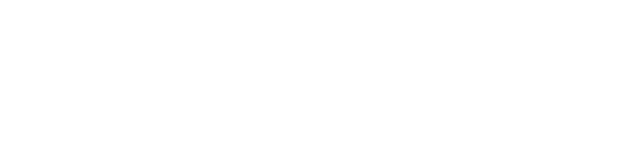
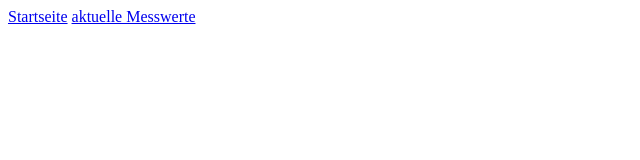
Before and after one commit to MeteoTyrol/MeteoTyrol.github.io, a plain HTML site: page forecast/index.html in a window 1280 px wide. Shown: the whole page, without its empty margins (0-640 px from the left). Drawn offline with Linux system fonts and the light colour scheme.

Commit message:
Verlinkungen untereinander

```diff
--- a/forecast/index.html
+++ b/forecast/index.html
@@ -7,6 +7,7 @@
     <link rel="stylesheet" href="../styles.css">
 </head>
 <body>
-
+    <a href="../index.html">Startseite</a>
+    <a href="../nowcast/index.html">aktuelle Messwerte</a>
 </body>
 </html>
```
Also changed, not shown: index.html (+3 -1 lines).
